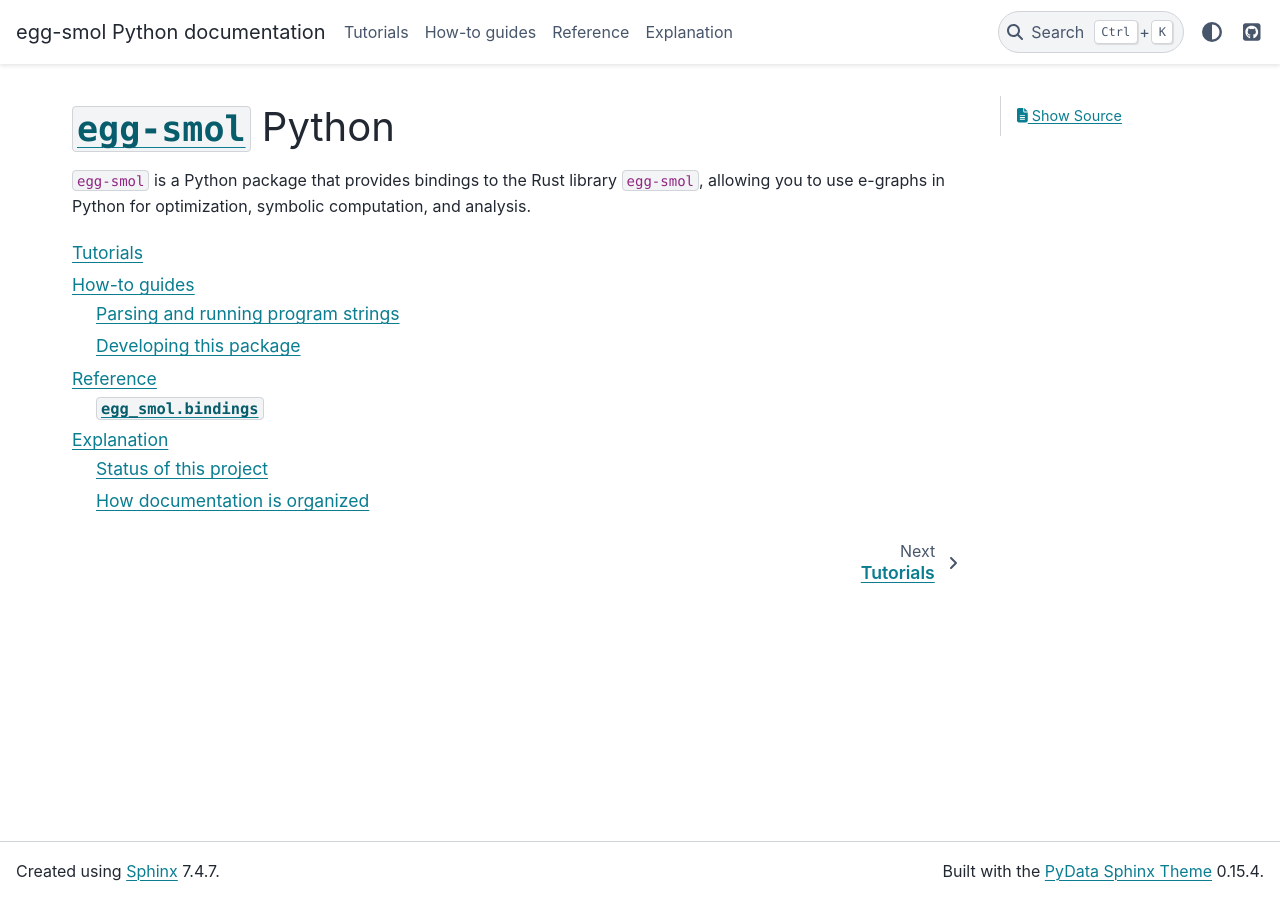
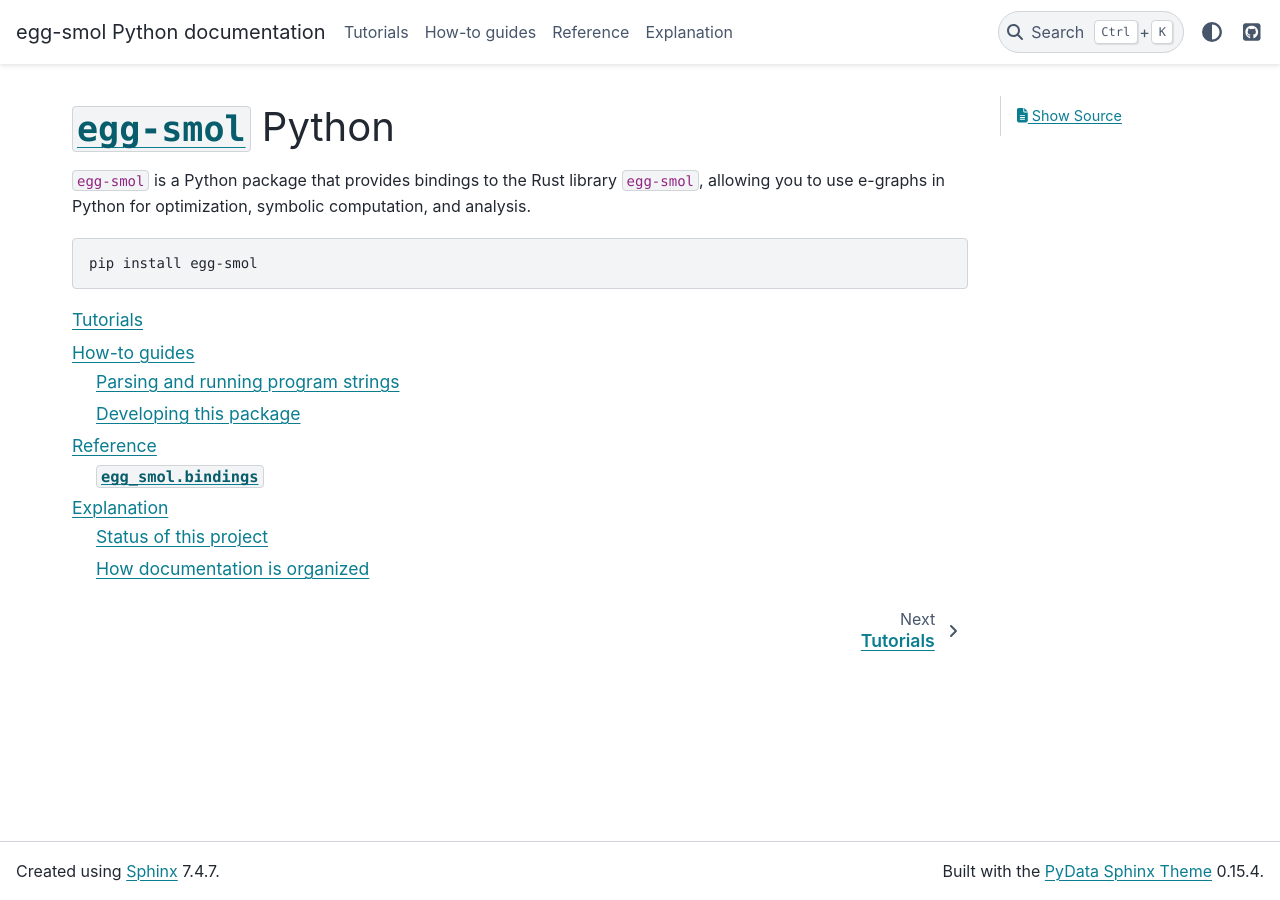
Before and after one commit to egraphs-good/egglog-python, a Sphinx documentation site: the page built from docs/index.md, in a window 1280 px wide. Built offline with Sphinx 7.4.7 and the PyData theme 0.15.4, drawn with Linux system fonts in a browser that asks for light colours.

Commit message:
Add docs for how to install

````diff
--- a/docs/index.md
+++ b/docs/index.md
@@ -2,6 +2,10 @@
 
 `egg-smol` is a Python package that provides bindings to the Rust library `egg-smol`,
 allowing you to use e-graphs in Python for optimization, symbolic computation, and analysis.
+
+```shell
+pip install egg-smol
+```
 
 ```{toctree}
 tutorials
````
